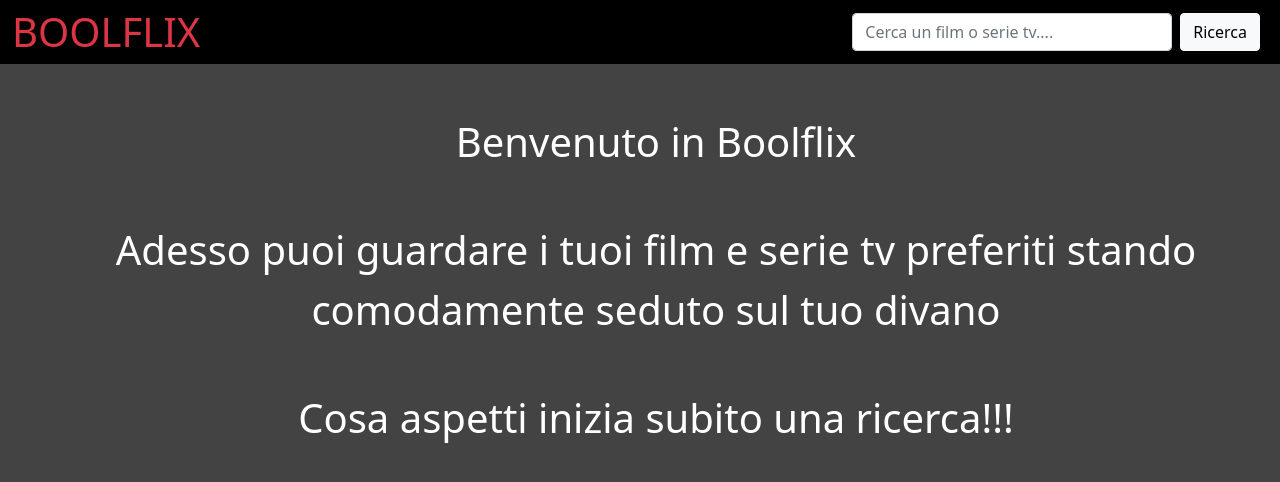
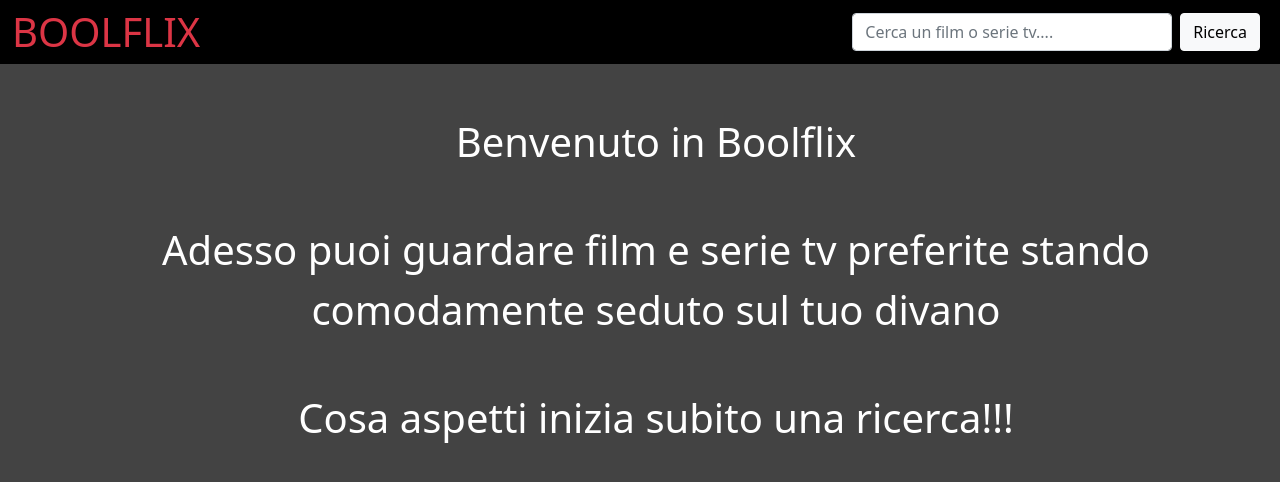
Before and after one commit to pietroline/vue-boolflix, a Vue app: page / in a window 1280 px wide. Shown: the top 482 px of the page. Built offline with nearby package versions, Linux system fonts and the light colour scheme.

Commit message:
pagina iniziale correzione

```diff
--- a/src/components/MyMain.vue
+++ b/src/components/MyMain.vue
@@ -20,7 +20,7 @@
             </div>
             <div v-else class="text-center fs-1">
                 <div class="m-5">Benvenuto in Boolflix</div>
-                <div class="m-5">Adesso puoi guardare i tuoi film e serie tv preferiti stando comodamente seduto sul tuo divano</div>
+                <div class="m-5">Adesso puoi guardare film e serie tv preferite stando comodamente seduto sul tuo divano</div>
                 <div class="m-5">Cosa aspetti inizia subito una ricerca!!!</div>
             </div>
         </ul>
```
